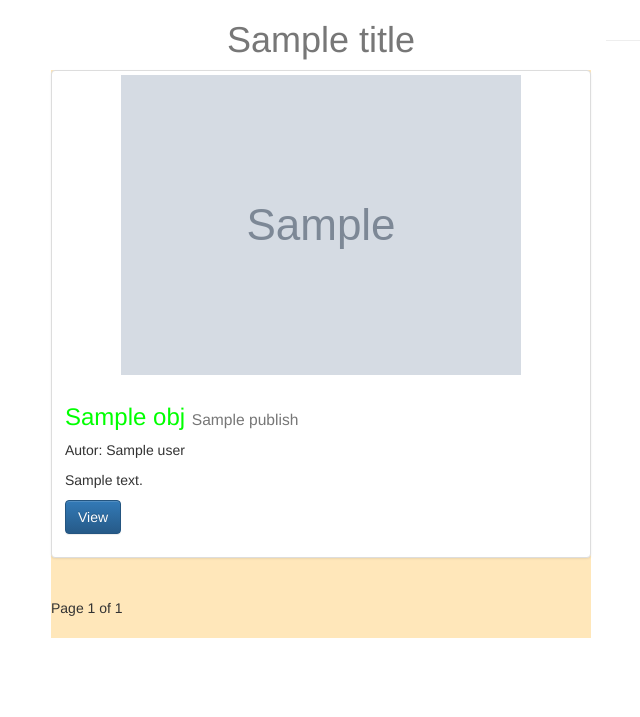
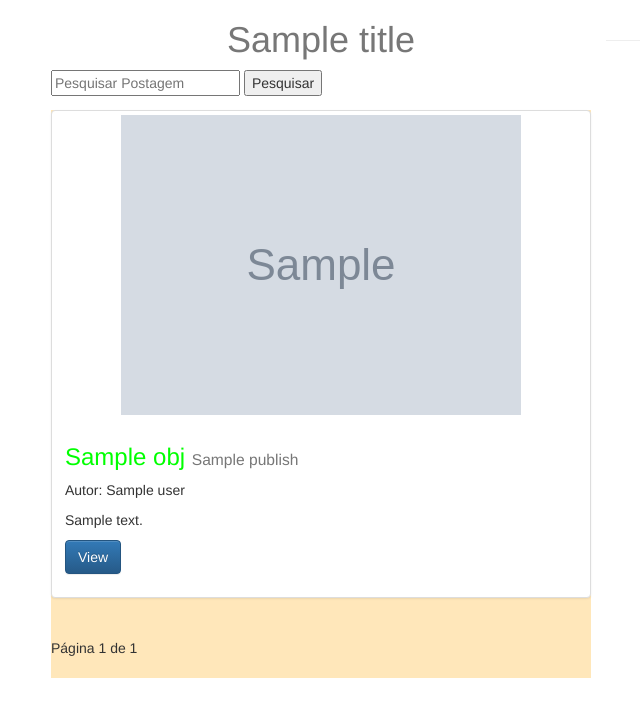
Before and after one commit to DaniellSousa/TryDajango_estudo, a Django app: template src/templates/post_list.html in a window 1280 px wide. Shown: the top 717 px of the page, without its empty margins (319-959 px from the left). Run offline with Django 3.2, Linux system fonts and the light colour scheme; the template is opened without the code that fills it: most values are stand-ins (such as "Sample title", 1, 10 or a date in 2020); grey boxes marked "Sample" are stand-in pictures; parts of the project's set-up code (start-up, migrations or seed data) failed here and were passed over; some libraries are stand-ins or nearby versions.

Commit message:
Try Django 1.9 - 38 of 38 - Next Steps & Thank you

```diff
--- a/src/templates/post_list.html
+++ b/src/templates/post_list.html
@@ -1,8 +1,15 @@
 {% extends "base.html" %}
 
 {% block content %}
+
+
 	<div class='col-sm-6 col-sm-offset-3'>
 	<center><h1> {{ title }} </h1></center>
+
+	<form method='GET' action=''>
+		<input type='text' name= 'q' placeholder='Pesquisar Postagem' value='{{ request.GET.q }}' />
+		<input type='submit' value='Pesquisar' />
+	</form>
 	<fieldset style="background-color:#FFE7BA;">
 		{% for obj in object_list %}
 		<div class="row">
@@ -32,15 +39,15 @@
 		<div class="pagination">
 			<span class="step-links">
 				{% if object_list.has_previous %}
-					<a href="?{{ page_request_var }}={{ object_list.previous_page_number }}">previous</a>
+					<a href="?{{ page_request_var }}={{ object_list.previous_page_number }}{% if request.GET.q %}&{{ request.GET.q }} {% endif %}">Anterior</a>
 				{% endif %}
 
 				<span class="current">
-					Page {{ object_list.number }} of {{ object_list.paginator.number }}
+					Página {{ object_list.number }} de {{ object_list.paginator.num_pages }}
 				</span>
 
 				{% if object_list.has_next %}
-					<a href="?{{ page_request_var }}={{ object_list.next_page_number }}">Next </a>
+					<a href="?{{ page_request_var }}={{ object_list.next_page_number }}{% if request.GET.q %}&{{ request.GET.q }} {% endif %}">Próxima </a>
 				{% endif %}
 			</span>
 		</div>
```
Also changed, not shown: src/posts/views.py (+9 -1 lines), src/db.sqlite3, 1 other file.
